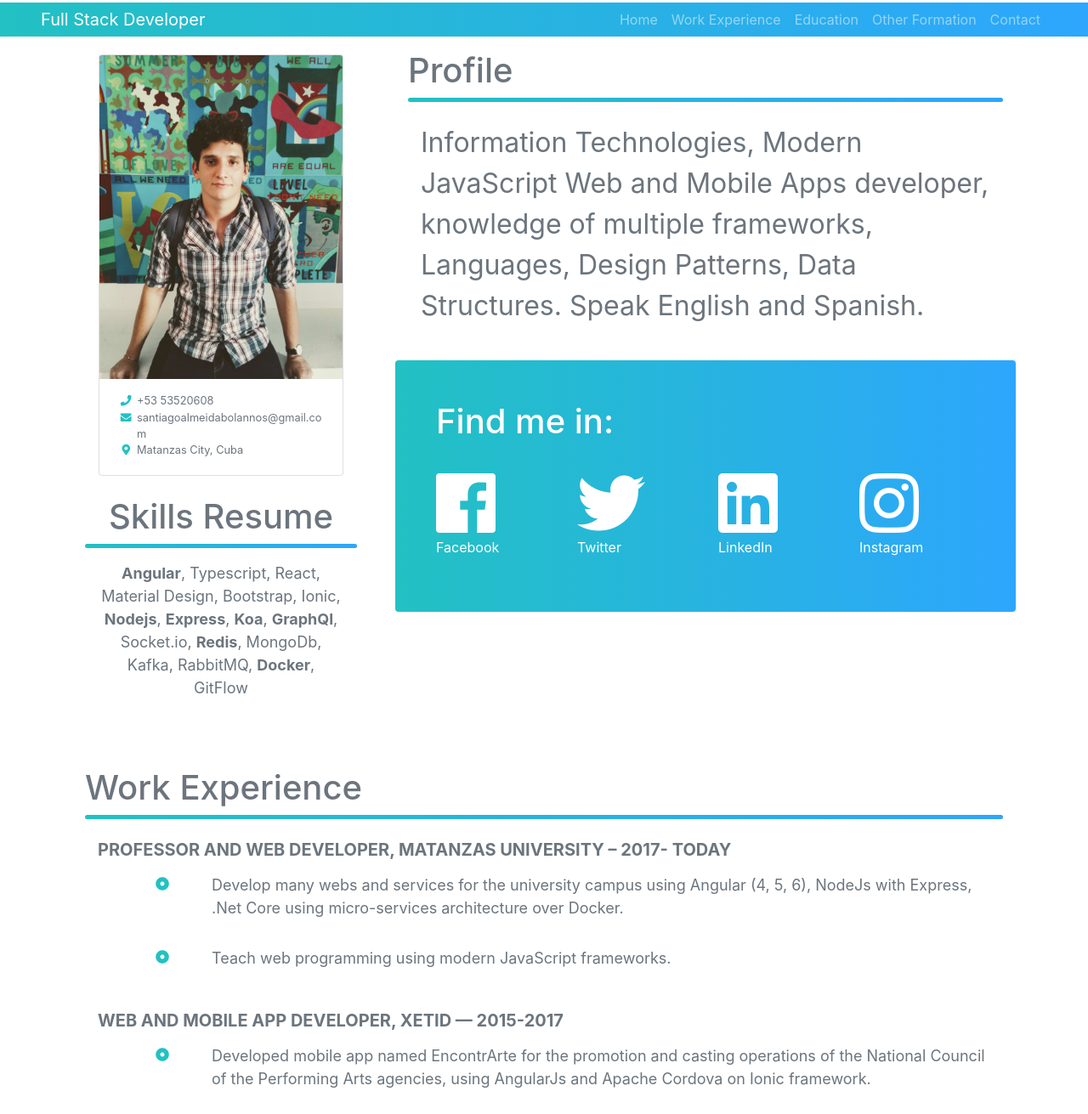
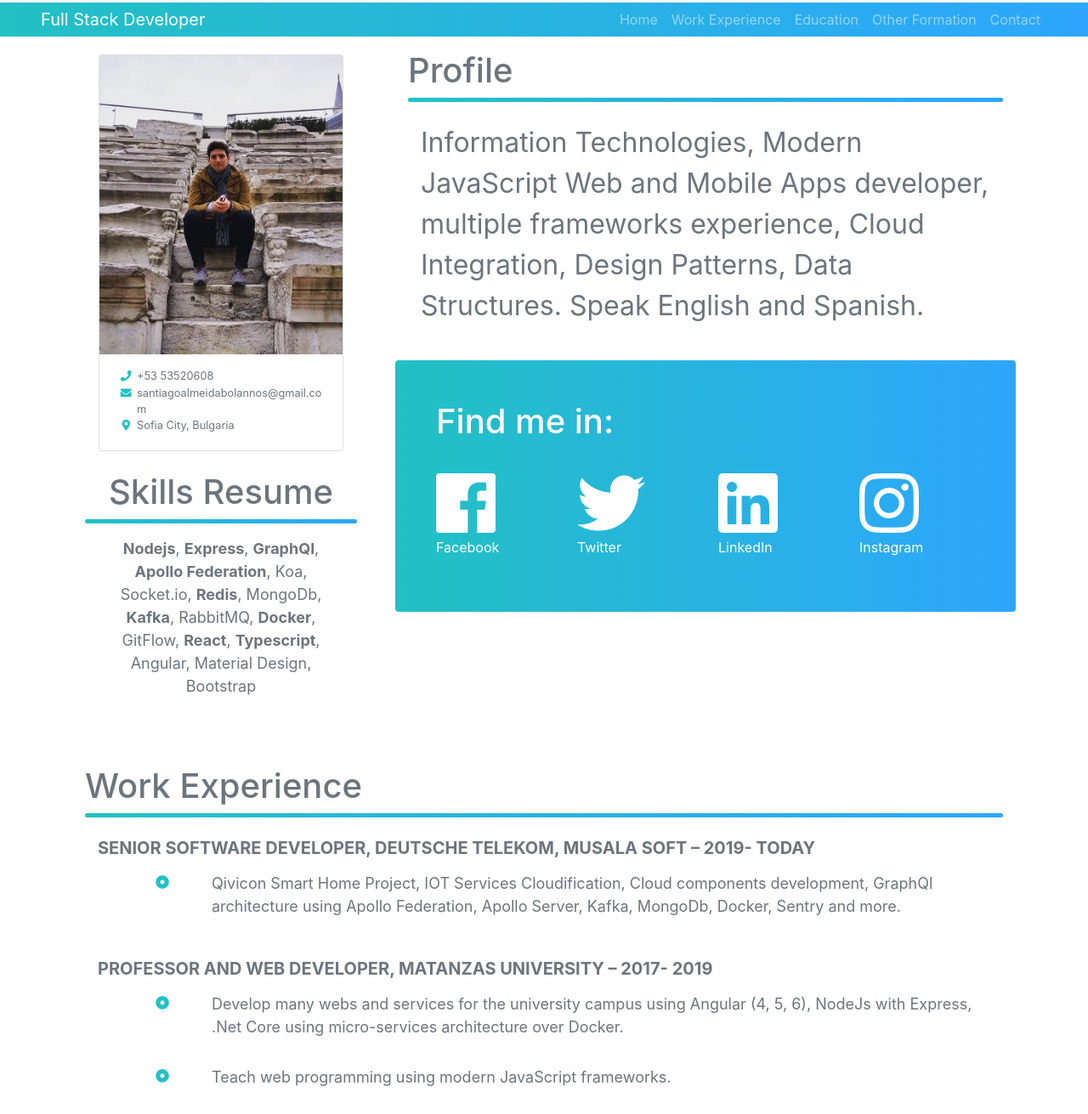
Before and after one commit to santiagoalmeidabolannos/santiagoalmeidabolannos.github.io, a plain HTML site: page index.html in a window 1280 px wide. Shown: the part 69-1380 px from the top of the page at 85% size. Drawn offline with Linux system fonts and the light colour scheme.

Commit message:
info update

```diff
--- a/index.html
+++ b/index.html
@@ -80,13 +80,13 @@
           <section class="animated fadeInLeft" style="margin-top: 5px;">
             <div class="card m-auto" style="width: 18rem;">
               <div class="text-center" style="position: relative">
-                <img class="card-img" src="assets/img/profile_lite.jpg" alt="Me in 2017">
+                <img class="card-img" src="assets/img/profile.jpg" alt="Me in 2017">
               </div>
               <div class="text-muted text-left p-1 pr-3 pt-3">
                 <ul class="fa-ul">
                   <li><i class="fa-li fa fa-phone"></i>  +53 53520608</li>
                   <li><i class="fa-li fa fa-envelope"></i>  santiagoalmeidabolannos@gmail.com</li>
-                  <li><i class="fa-li fa fa-map-marker-alt"></i>   Matanzas City, Cuba</li>
+                  <li><i class="fa-li fa fa-map-marker-alt"></i> Sofia City, Bulgaria </li>
                 </ul>
               </div>
             </div>
@@ -99,7 +99,7 @@
               <h1 class="display-5">Skills Resume</h1>
               <div class="gradient-divider"></div>
               <div class="p-3">
-                <p><strong>Angular</strong>, Typescript, React, Material Design, Bootstrap, Ionic, <strong>Nodejs</strong>, <strong>Express</strong>, <strong>Koa</strong>, <strong>GraphQl</strong>, Socket.io, <strong>Redis</strong>, MongoDb, Kafka, RabbitMQ, <strong>Docker</strong>, GitFlow</p>
+                <p><strong>Nodejs</strong>, <strong>Express</strong>, <strong>GraphQl</strong>, <strong>Apollo Federation</strong>, Koa, Socket.io, <strong>Redis</strong>, MongoDb, <strong>Kafka</strong>, RabbitMQ, <strong>Docker</strong>, GitFlow, <strong>React</strong>, <strong>Typescript</strong>, Angular, Material Design, Bootstrap</p>
               </div>
 
             </div>
@@ -116,7 +116,7 @@
               <div class="container py-4">
                 <p>
                   Information Technologies, Modern JavaScript Web and Mobile Apps
-                  developer, knowledge of multiple frameworks, Languages, Design
+                  developer, multiple frameworks experience, Cloud Integration, Design
                   Patterns, Data Structures. Speak English and Spanish.
                 </p>
               </div>
@@ -166,7 +166,16 @@
           <h1 class="display-5">Work Experience</h1>
           <div class="gradient-divider"></div>
           <div class="container pt-4">
-            <h5 class="text-uppercase"><strong>PROFESSOR AND WEB DEVELOPER, MATANZAS UNIVERSITY – 2017- TODAY</strong></h5>
+            <h5 class="text-uppercase"><strong>SENIOR SOFTWARE DEVELOPER, DEUTSCHE TELEKOM, MUSALA SOFT – 2019- TODAY</strong></h5>
+            <div class="row pl-5 py-2">
+              <div class="col-sm-1 col-dot"><span class="fa fa-dot-circle"></span></div>
+              <div class="col">
+                <p>Qivicon Smart Home Project, IOT Services Cloudification, Cloud components development, GraphQl architecture using Apollo Federation, Apollo Server, Kafka, MongoDb, Docker, Sentry and more.</p>
+              </div>
+            </div>
+          </div>
+          <div class="container pt-4">
+            <h5 class="text-uppercase"><strong>PROFESSOR AND WEB DEVELOPER, MATANZAS UNIVERSITY – 2017- 2019</strong></h5>
             <div class="row pl-5 py-2">
               <div class="col-sm-1 col-dot"><span class="fa fa-dot-circle"></span></div>
               <div class="col">
```
Also changed, not shown: assets/img/profile.jpg (added), assets/img/profile_lite.jpg (deleted).
